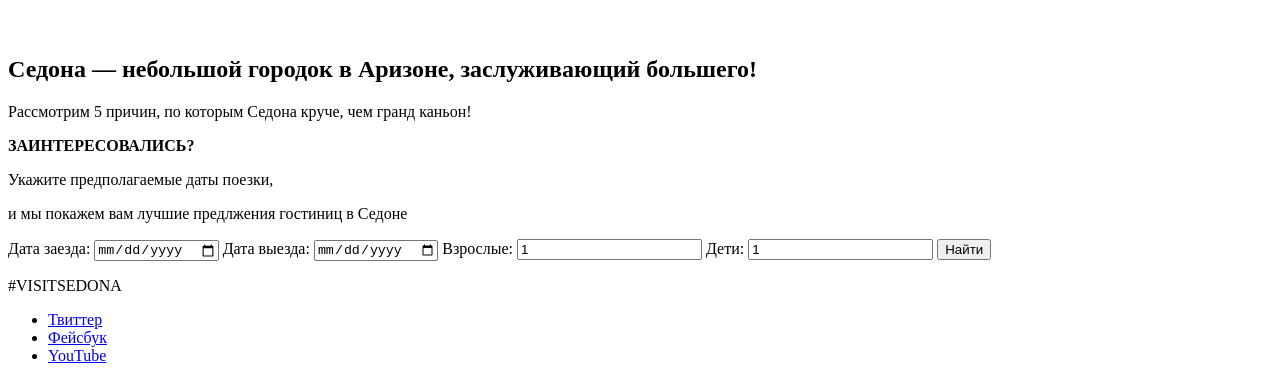
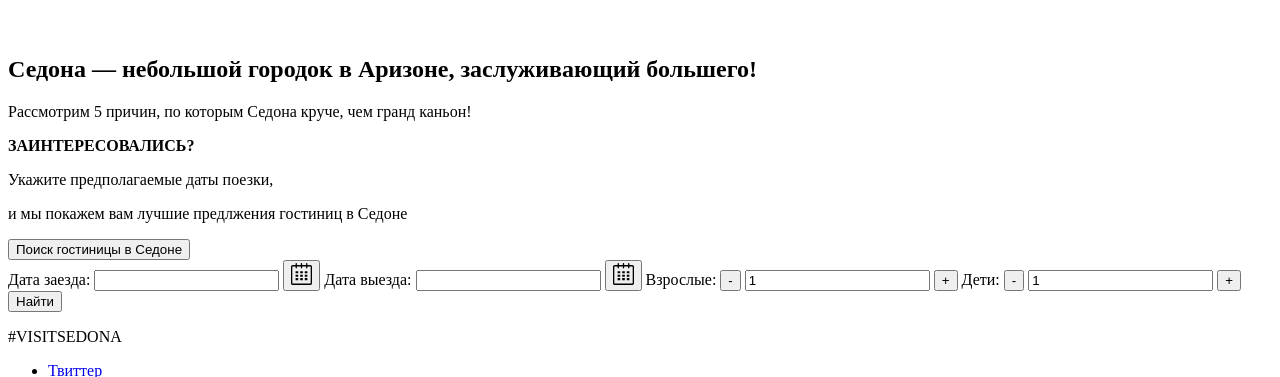
Before and after one commit to Kattysark/1162615-sedona-26, a plain HTML site: page index.html in a window 1280 px wide. Shown: the part 1174-1551 px from the top of the page. Drawn offline with Linux system fonts and the light colour scheme.

Commit message:
правки по форме

```diff
--- a/index.html
+++ b/index.html
@@ -31,17 +31,28 @@
         <p>Укажите предполагаемые даты поезки,</p>
         <p>и мы покажем вам лучшие предлжения гостиниц в Седоне</p>
     </section>
-    <div class="visually-hidden">
-        <form action="#" class="main-search">
+     <div>
+        <button type="button">Поиск гостиницы в Седоне</button>
+        <form action="#"  method="post">
             <label for="arrival">Дата заезда:</label>
-            <input type="date" name="arrival" id="arrival">
+            <input type="text" name="arrival" id="arrival">
+            <button class="form-search__calendar" type="button">
+             <img src="img/calendar.svg" alt="calendar" width="21" height="22">
+                </button>
             <label for="departure">Дата выезда:</label>
-            <input type="date" name="departure" id="departure">
+            <input type="text" name="departure" id="departure">
+             <button class="form-search__calendar" type="button">
+             <img src="img/calendar.svg" alt="calendar" width="21" height="22">
+                </button>
             <label for="adults">Взрослые:</label>
+             <button type="button">-</button>
             <input type="number" value="1" min="0" name="adults" id="adults">
+             <button type="button">+</button>
             <label for="kids">Дети:</label>
+             <button type="button">-</button>
             <input type="number" value="1" min="0" name="kids" id="kids">
-            <input type="submit" value="Найти">
+             <button type="button">+</button>
+            <button type="submit">Найти</button>
         </form>
     </div>
     <footer class="page-footer">
```
